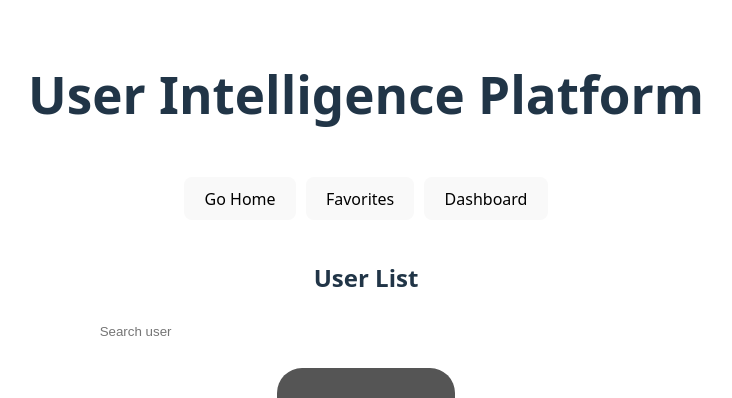
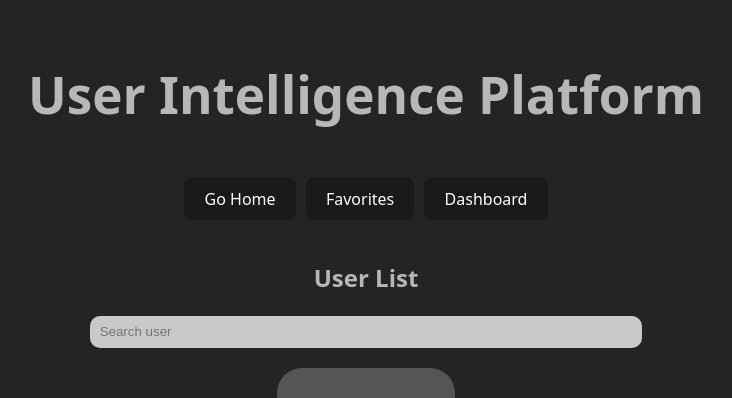
Before and after one commit to odtoribio/oscar-toribio-test-code, a React (Vite) app: page / in a window 1280 px wide. Shown: the top 398 px of the page, without its empty margins (274-1006 px from the left). Built offline with nearby package versions, Linux system fonts and the light colour scheme; no server answers.

Commit message:
fix styles to avoid change color on diferents system appareance color schema

```diff
--- a/src/index.css
+++ b/src/index.css
@@ -47,7 +47,7 @@ button {
   transition: border-color 0.25s;
 }
 button:hover {
-  border-color: #646cff;
+  border-color: #686a97;
 }
 button:focus,
 button:focus-visible {
@@ -56,13 +56,14 @@ button:focus-visible {
 
 @media (prefers-color-scheme: light) {
   :root {
-    color: #213547;
-    background-color: #ffffff;
+    color: rgba(207, 205, 205, 0.87);
+    background-color: #242424;
   }
   a:hover {
     color: #747bff;
   }
   button {
-    background-color: #f9f9f9;
+    background-color: #1a1a1a;
+    color: white;
   }
 }
--- a/src/pages/home/Home.css
+++ b/src/pages/home/Home.css
@@ -13,4 +13,5 @@
   border-radius: 10px;
   border: none;
   padding-left: 10px;
+  background-color: rgb(201, 201, 201);
 }
```
